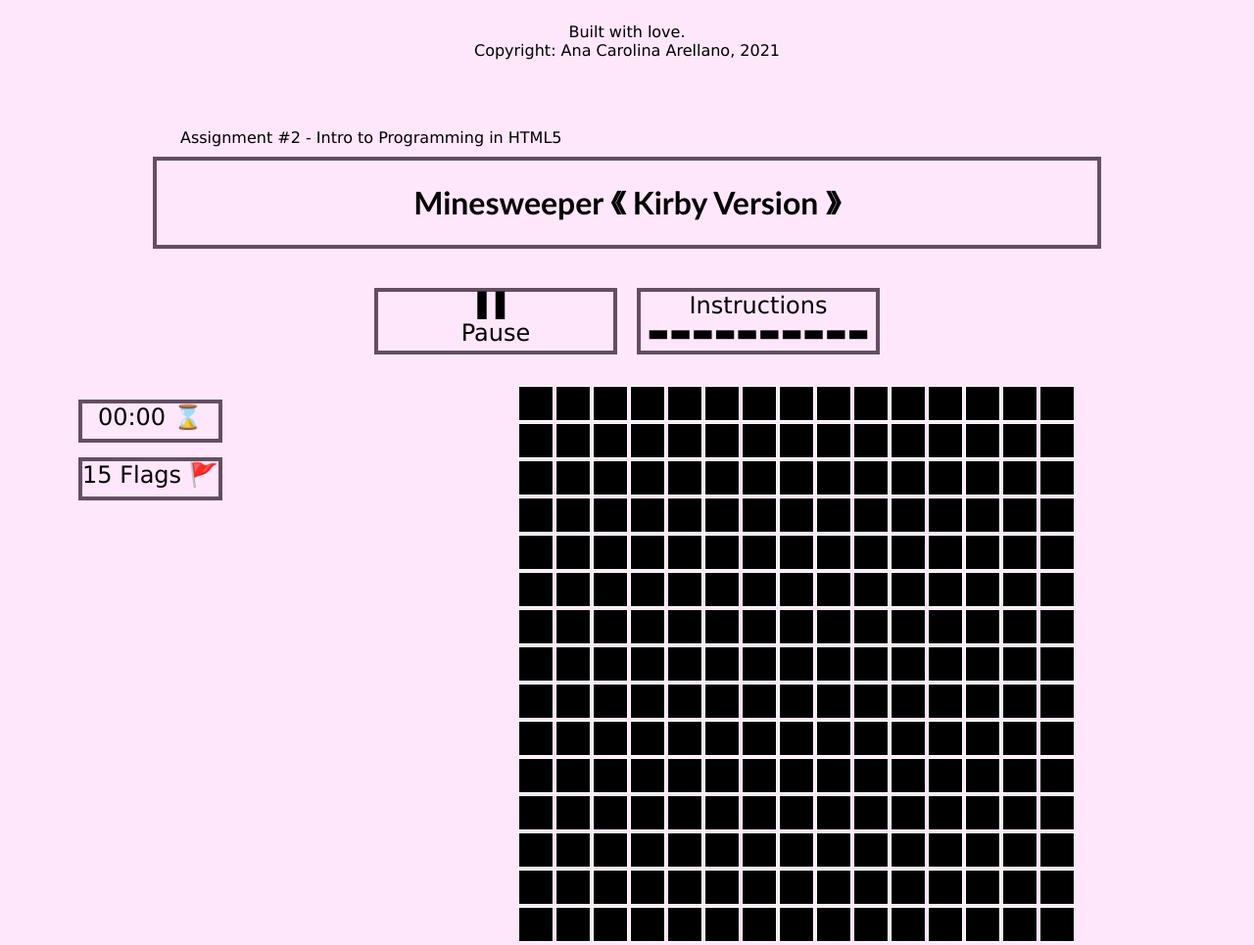
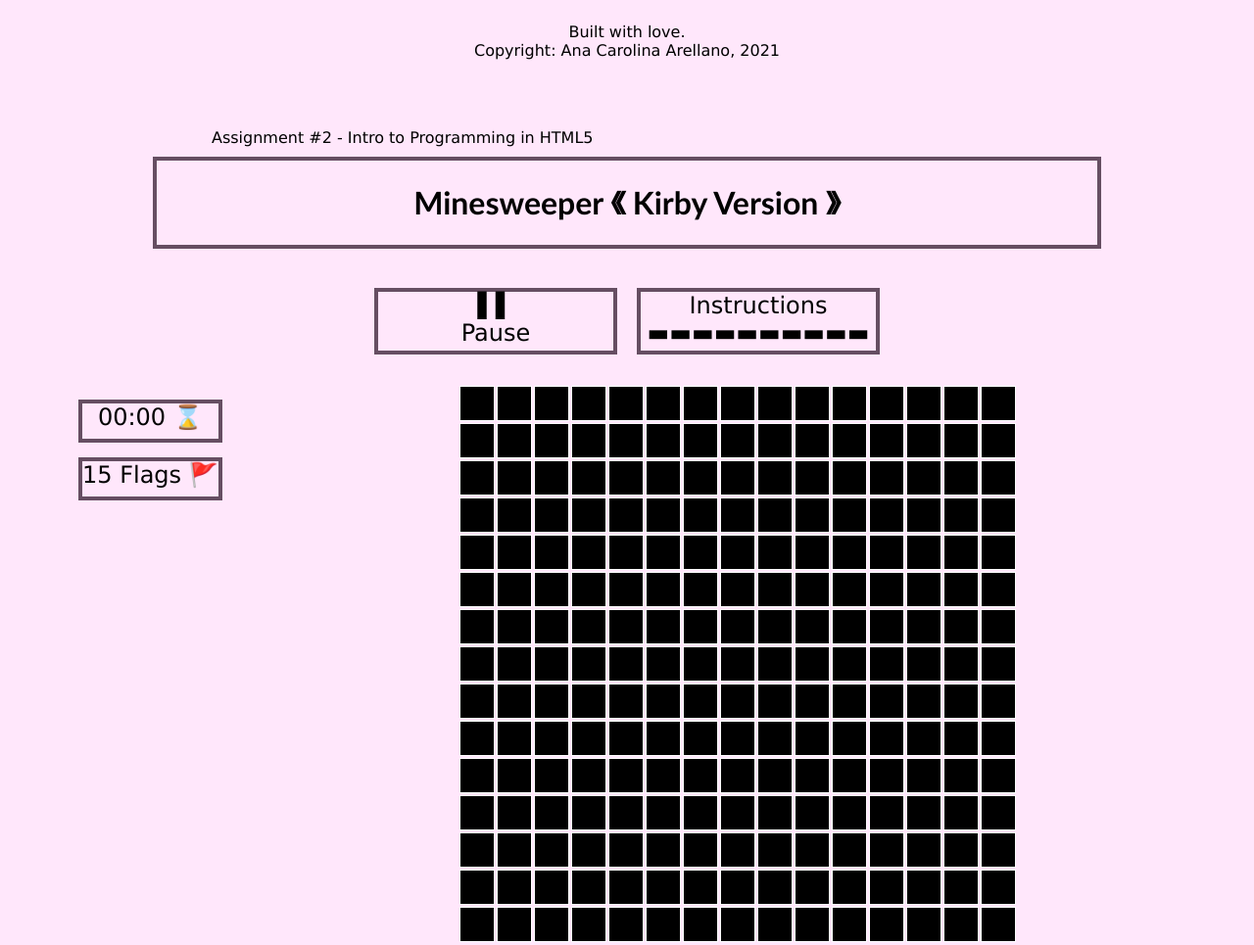
Before and after one commit to anacarolina-arellano/Minesweeper, a plain HTML site: page index.html in a window 1280 px wide. Shown: the part 660-1625 px from the top of the page at 98% size. Drawn offline with Linux system fonts and the light colour scheme.

Commit message:
grids update

```diff
--- a/css/style.css
+++ b/css/style.css
@@ -3,7 +3,7 @@
     font-size: 2em;
 }
 span{
-    margin-left: 9em;
+    margin-left: 11em;
 }
 .title{
     margin-top: 10px;
@@ -108,12 +108,13 @@
     padding-bottom: 2em;
 }
 .game-screen{
-    margin-left: 25%;
+    position: relative;
+    margin-left: 20%;
     margin-right: auto;
 }
 .while-playing-grid{
     margin-right: auto;
-    margin-left: 25%;
+    margin-left: 20%;
 }
 .time{
     background-image: url(timer.png);
```
